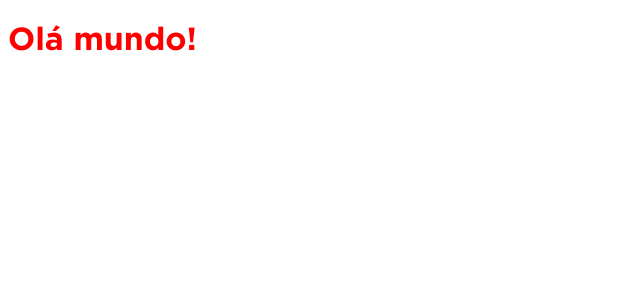
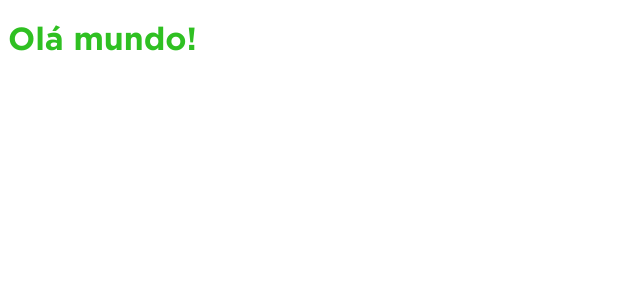
Before and after one commit to drotgalvao/desafio-smartfit, an Angular app: page / in a window 1280 px wide. Shown: the top 300 px of the page, without its empty margins (0-640 px from the left). Built offline with nearby package versions, Linux system fonts and the light colour scheme.

Commit message:
feat: initial style config

```diff
--- a/src/app/app.component.scss
+++ b/src/app/app.component.scss
@@ -1,5 +1,5 @@
 h1 {
     font-family: 'Gotham';
-    color: red;
+    color: var(--green);
     font-weight: 700;
 }
--- a/src/styles.scss
+++ b/src/styles.scss
@@ -1,28 +1,36 @@
 /* You can add global styles to this file, and also import other style files */
+:root {
+  --dark-grey: #333333;
+  --light-grey: #808080;
+  --yellow: #ffb612;
+  --red: #dc0a17;
+  --green: #2fc022;
+}
+
 @font-face {
-    font-family: 'Gotham';
-    src: url('assets/fonts/Gotham/gotham-light.woff2') format('truetype');
+  font-family: "Gotham";
+  src: url("assets/fonts/Gotham/gotham-light.woff2") format("truetype");
   font-weight: 300;
   font-style: normal;
 }
 
 @font-face {
-    font-family: 'Gotham';
-    src: url('assets/fonts/Gotham/gotham-book.woff2') format('truetype');
+  font-family: "Gotham";
+  src: url("assets/fonts/Gotham/gotham-book.woff2") format("truetype");
   font-weight: 500;
   font-style: normal;
 }
 
 @font-face {
-    font-family: 'Gotham';
-    src: url('assets/fonts/Gotham/gotham-bold.woff2') format('truetype');
+  font-family: "Gotham";
+  src: url("assets/fonts/Gotham/gotham-bold.woff2") format("truetype");
   font-weight: 700;
   font-style: normal;
 }
 
 @font-face {
-    font-family: 'Gotham';
-    src: url('assets/fonts/Gotham/gotham-black.woff2') format('truetype');
+  font-family: "Gotham";
+  src: url("assets/fonts/Gotham/gotham-black.woff2") format("truetype");
   font-weight: 900;
   font-style: normal;
 }
```
Lines whose indentation alone changed are shown as unchanged.
